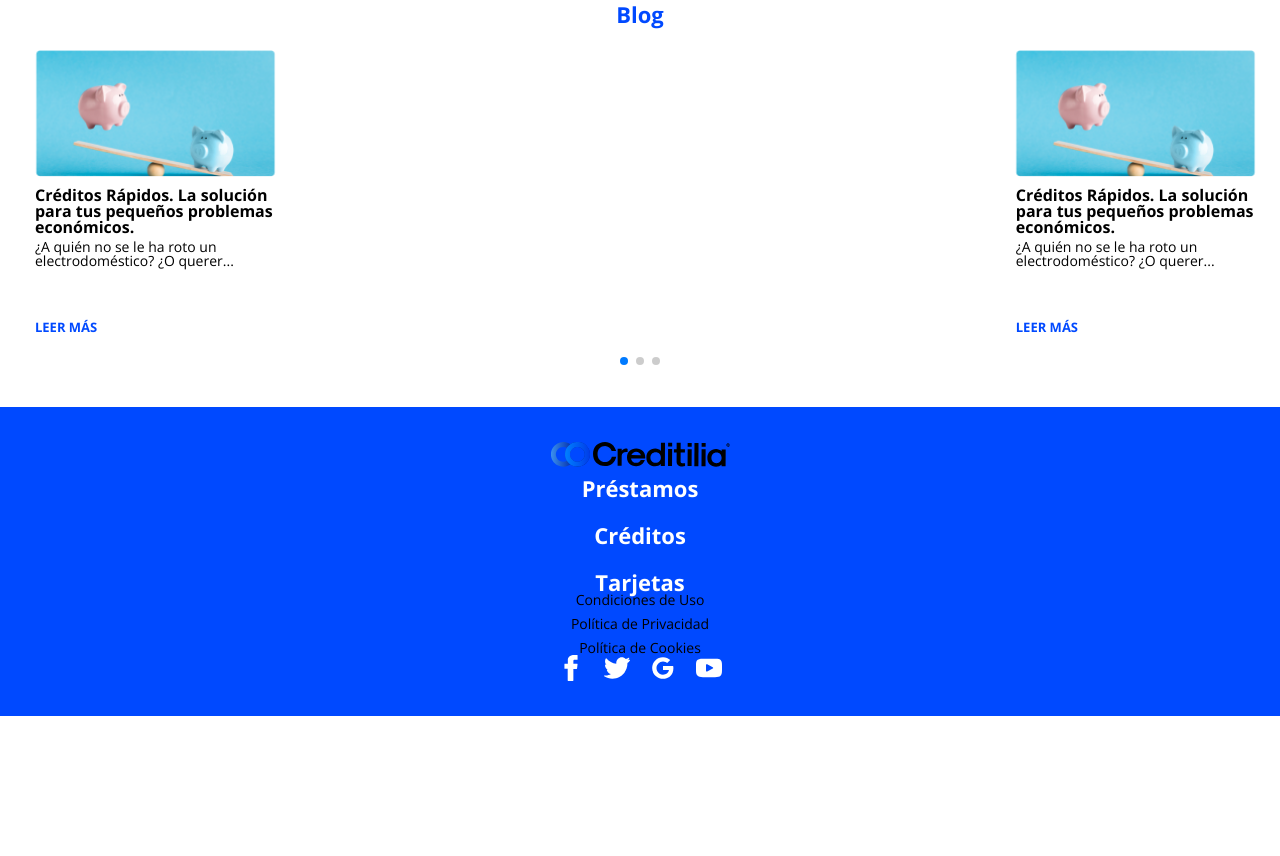
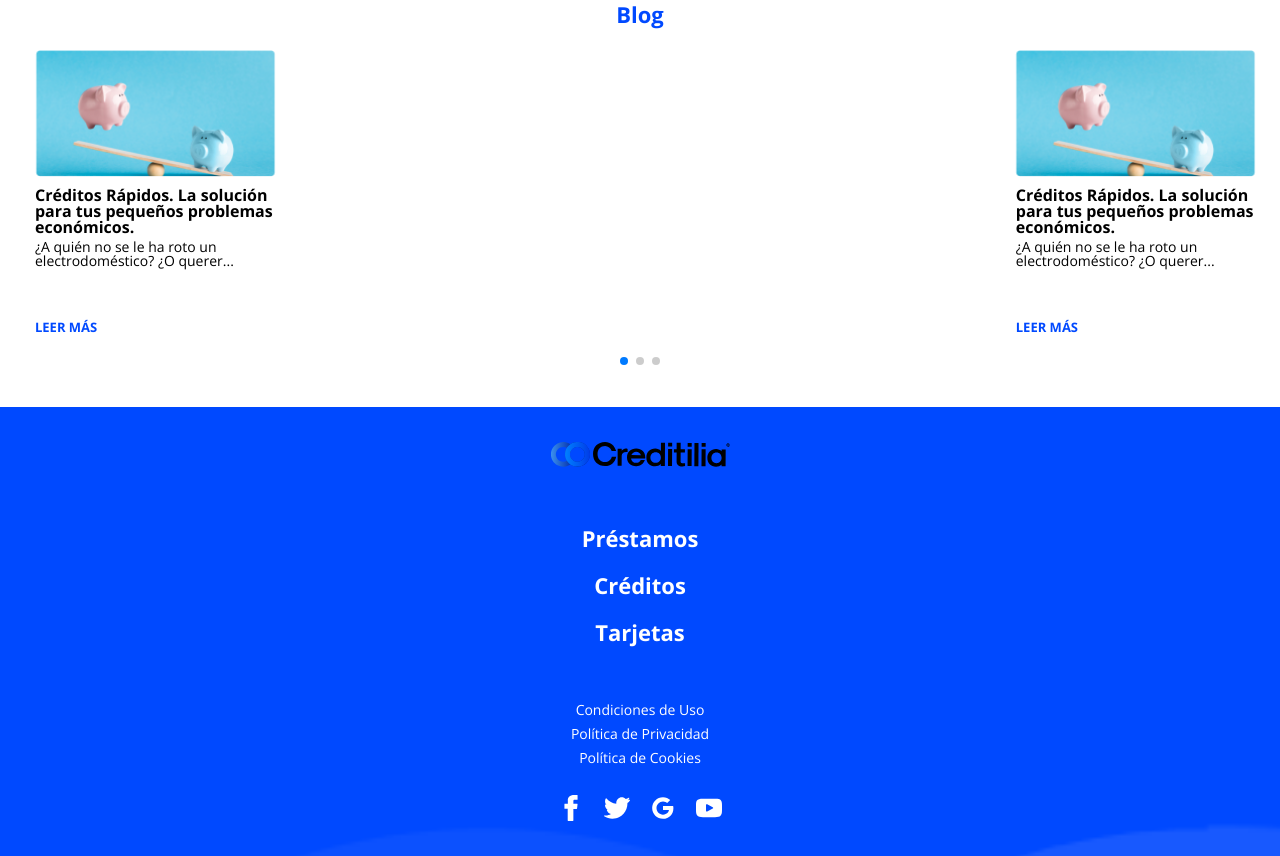
Before and after one commit to TeryaevAndrey/credetilia, a website built with webpack: page src/index.html in a window 1280 px wide. Shown: the part 3393-4249 px from the top of the page. Before the commit the page ends 4109 px from the top, so only its background shows below. Built offline with nearby package versions, Linux system fonts and the light colour scheme.

Commit message:
finish-footer

```diff
--- a/src/css/main-page.css
+++ b/src/css/main-page.css
@@ -428,6 +428,7 @@
   display: flex;
   flex-direction: column;
   gap: 25px;
+  margin-top: 50px;
 }
 .footer__list-item {
   font-size: 22px;
@@ -437,6 +438,7 @@
   display: flex;
   flex-direction: column;
   gap: 10px;
+  margin-top: 60px;
 }
 .footer__links-item {
   font-size: 14px;
@@ -445,12 +447,14 @@
 .footer__links-link {
   font-size: inherit;
   font-weight: inherit;
+  color: inherit;
 }
 .socials {
   display: flex;
   justify-content: center;
   align-items: center;
   gap: 20px;
+  margin-top: 30px;
 }
 .socials__link {
   width: 26px;
```
